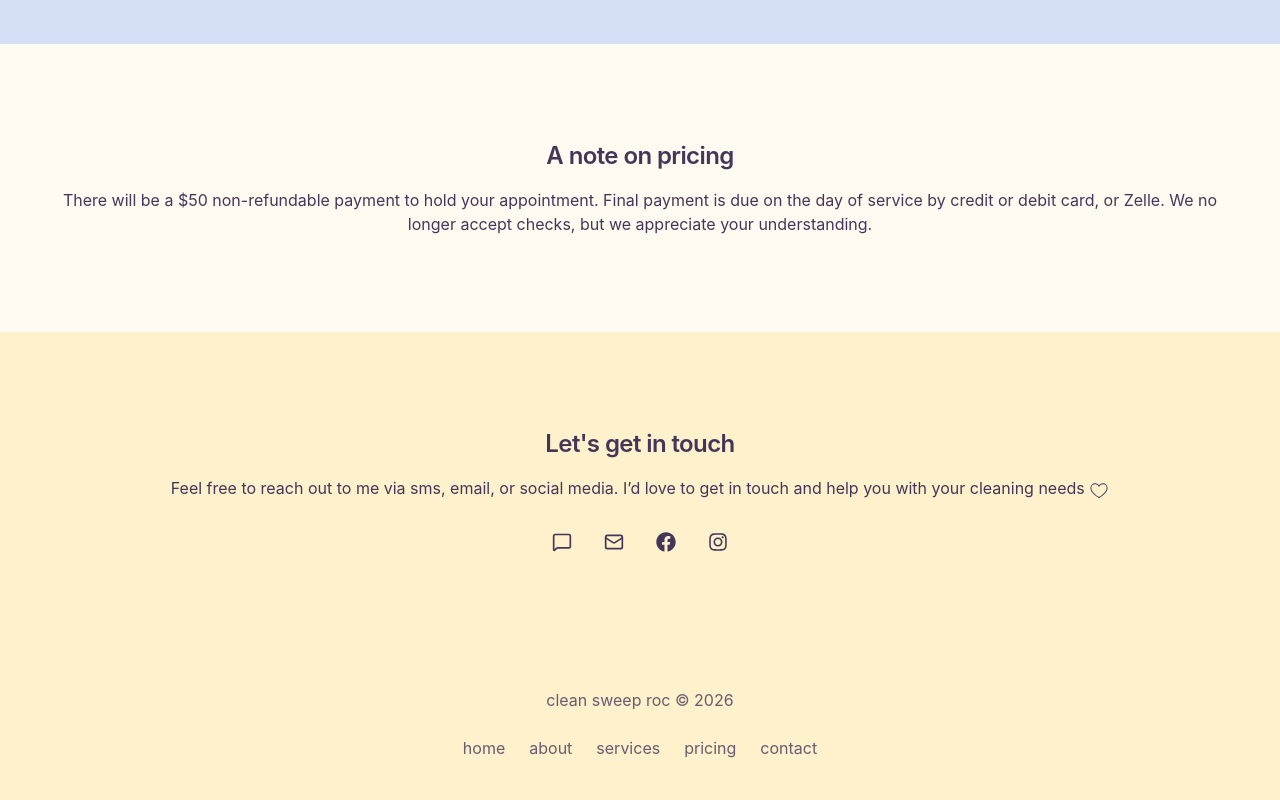
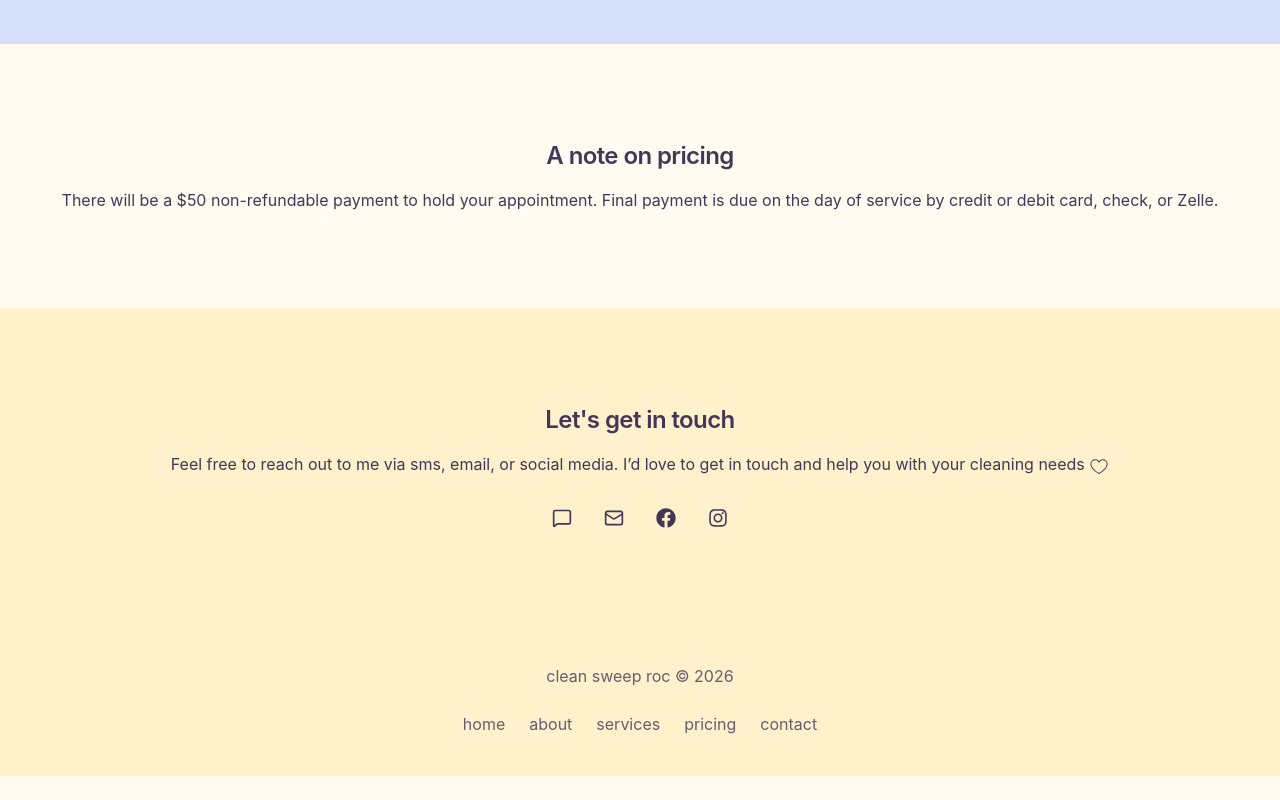
Before and after one commit to ttabachuk/clean-sweep-roc, a React (Vite) app: page / in a window 1280 px wide. Shown: the part 1572-2372 px from the top of the page. After the commit the page ends 2348 px from the top, so only its background shows below. Built offline with nearby package versions, Linux system fonts and the light colour scheme.

Commit message:
update pricing to accept checks

```diff
--- a/src/components/PricingSection.jsx
+++ b/src/components/PricingSection.jsx
@@ -12,8 +12,8 @@ export const PricingSection = () => {
         <div className="space-y-4">
           <p>
             There will be a $50 non-refundable payment to hold your appointment.
-            Final payment is due on the day of service by credit or debit card, or Zelle.
-            We no longer accept checks, but we appreciate your understanding.</p>
+            Final payment is due on the day of service by credit or debit card, check, or Zelle.
+          </p>
         </div>
       </div>
     </section>
```
